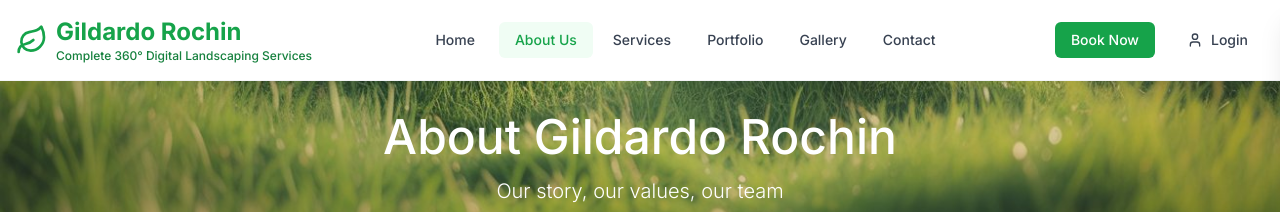
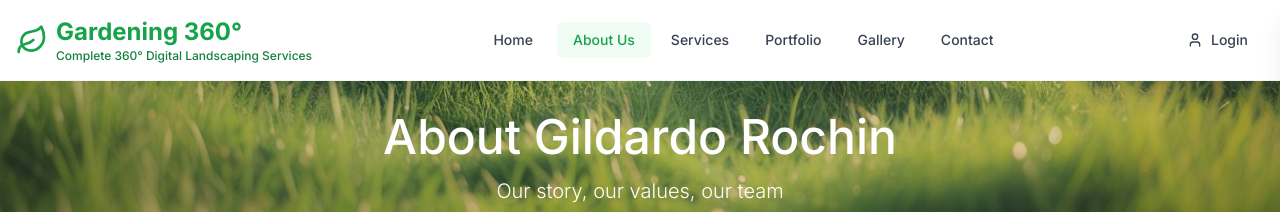
Before and after one commit to prajal19/gardening-frontend-test, a Next.js app: page /about in a window 1280 px wide. Shown: the top 212 px of the page. Built offline with nearby package versions, Linux system fonts and the light colour scheme.

Commit message:
Update .env for local development and enhance Home component to conditionally render content based on domain. Modify Header to reflect new branding.

```diff
--- a/src/app/page.js
+++ b/src/app/page.js
@@ -1,19 +1,39 @@
+'use client';
 import Hero from '../components/home/Hero';
 import ServicesGrid from '../components/home/ServicesGrid';
 import Testimonials from '../components/home/Testimonials';
 import Gallery from '../components/home/Gallery';
 import ContactForm from '../components/home/ContactForm';
 import Footer from '@/components/layout/Footer';
+import { useEffect, useState } from 'react';
+
+function isMainDomain() {
+  if (typeof window === 'undefined') return false;
+  const host = window.location.hostname;
+  const mainDomain = process.env.NEXT_PUBLIC_MAIN_DOMAIN;
+  return host === mainDomain || host === 'localhost';
+}
 
 export default function Home() {
+  const [showTenantContent, setShowTenantContent] = useState(false);
+
+  useEffect(() => {
+    setShowTenantContent(!isMainDomain());
+  }, []);
+
   return (
     <>
       <Hero />
-      <ServicesGrid />
-      <Gallery />
+      {showTenantContent && <ServicesGrid />}
+      {showTenantContent && <Gallery />}
       <Testimonials />
       <ContactForm />
       {/* <Footer/> */}
+      {!showTenantContent && (
+        <div style={{ textAlign: 'center', margin: '2rem 0' }}>
+          {/* <p>Welcome to our platform. Please visit a tenant site to view services.</p> */}
+        </div>
+      )}
     </>
   );
 }
--- a/src/components/layout/Header.js
+++ b/src/components/layout/Header.js
@@ -515,7 +515,7 @@ const Header = () => {
                 <Leaf className="w-8 h-8" />
                <div className='flex flex-col items-start gap-1'>
                  <span className="text-green-600">
-                  Gildardo Rochin
+                 Gardening 360°
                 </span>
                  <span className="text-xs text-green-700 font-medium  -mt-1">
                 Complete 360° Digital Landscaping Services
@@ -545,7 +545,7 @@ const Header = () => {
             {/* Right Side - CTA and Profile */}
             <div className="flex items-center space-x-4">
               {/* Book Now Button - Desktop */}
-              <div className="hidden md:block">
+              {/* <div className="hidden md:block">
                 <button
                   onClick={handleBookNowClick}
                   className={`px-4 py-2 rounded-md text-sm font-medium transition-all duration-300 ${
@@ -553,10 +553,10 @@ const Header = () => {
                       ? 'bg-green-600 text-white hover:bg-green-700'
                       : 'bg-white text-green-700 hover:bg-green-50'
                   }`}
-                >
+                 >
                   Book Now
                 </button>
-              </div>
+              </div> */}
 
               {/* User Profile */}
               {!isLoading && userData && (
@@ -652,7 +652,7 @@ const Header = () => {
             <div className="flex items-center justify-between p-4 border-b border-gray-100">
               <Link href="/" className="flex items-center space-x-2 text-xl font-bold text-green-600">
                 <Leaf className="w-6 h-6" />
-                <span>Gildardo Rochin</span>
+                <span>Gardening 360°</span>
               </Link>
               <button
                 onClick={toggleMobileMenu}
```
Also changed, not shown: 1 other file (tests, documents, lock files or other folders).
